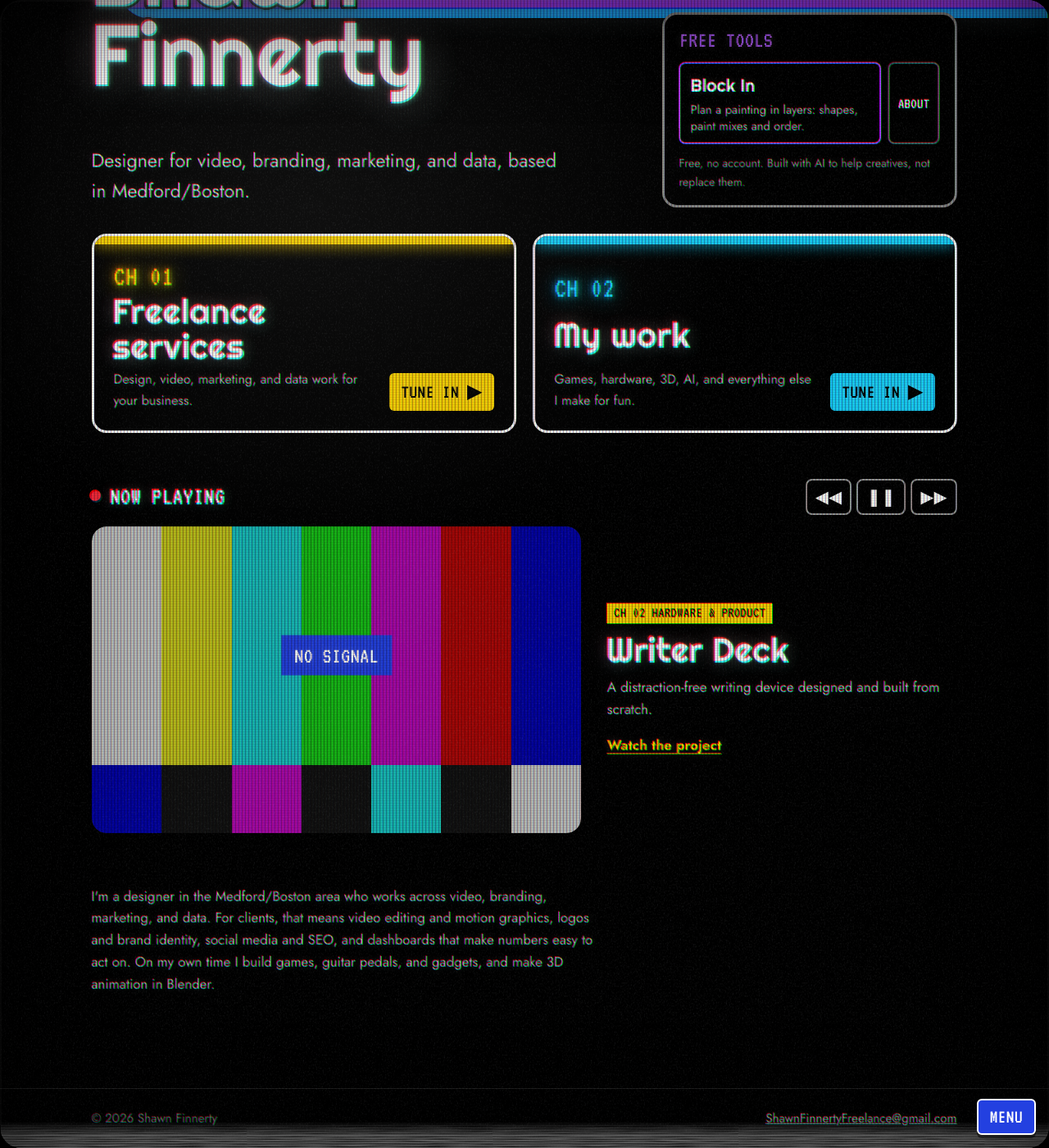
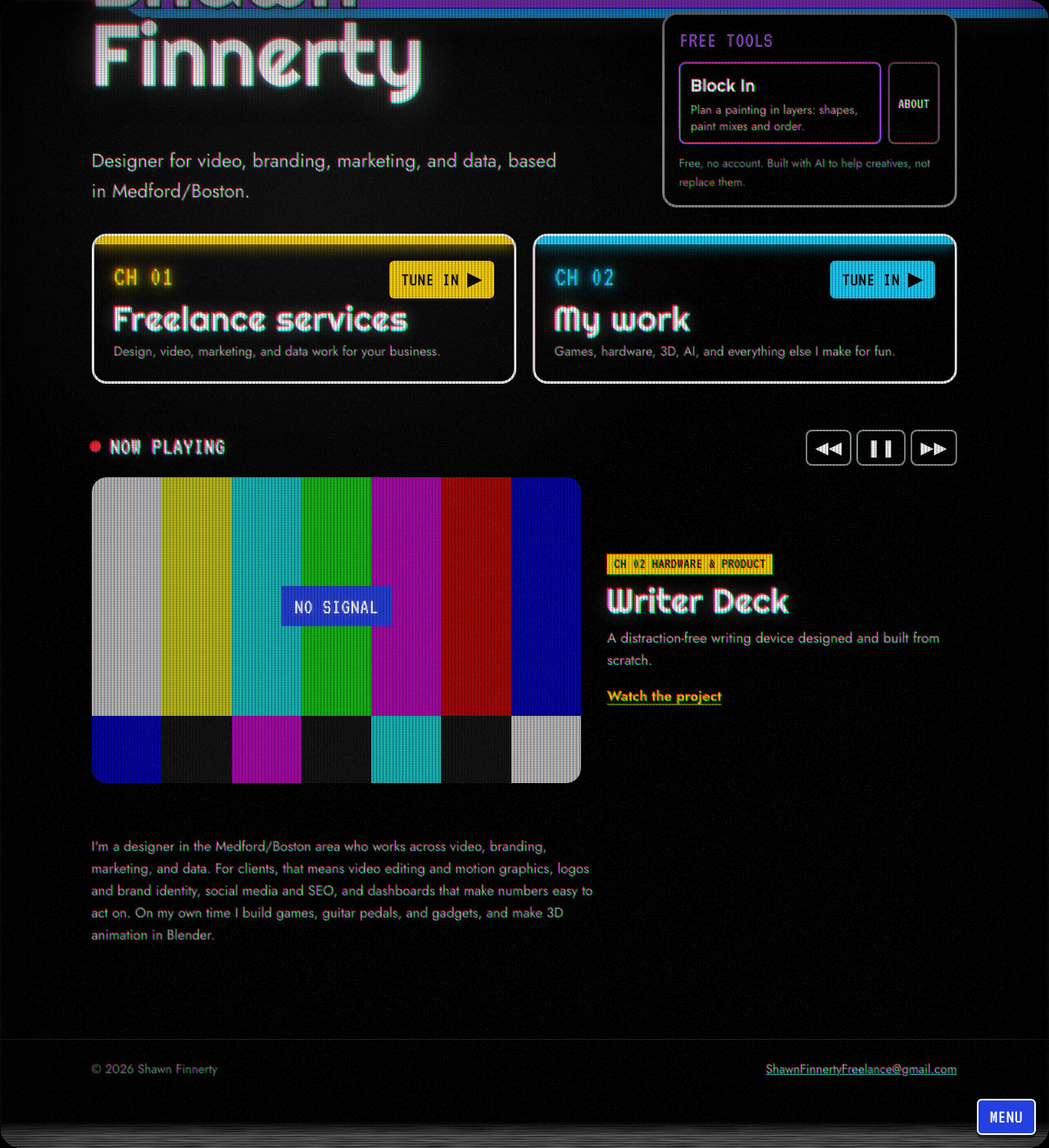
Before and after one commit to ItsNotShawn/shawnfinnerty.work, a Jekyll site: the page built from index.html, in a window 1280 px wide and 1400 px high, scrolled down 154 px. Shown: the whole window at 82% size. Built offline with Jekyll 4.4.1, drawn with Linux system fonts in a browser that asks for light colours; some web fonts are replaced.

Commit message:
Homepage: Tune in button beside channel number so names fit on one line
Co-Authored-By: Claude Opus 5.5 <noreply@anthropic.com>
Claude-Session: https://claude.ai/code/session_01PoU4aPMQCwMMpbXj2zQyDj

```diff
--- a/assets/css/site.css
+++ b/assets/css/site.css
@@ -186,9 +186,10 @@ html.no-motion .home .home__main { animation: none; }
 .channel__desc { color: #bdbdb6; font-size: 1rem; }
 .channel { padding-top: 26px; }
 @media (min-width: 720px) {
-  .channel { grid-template-columns: 1fr auto; column-gap: 20px; align-items: end; }
-  .channel > :not(.channel__go) { grid-column: 1; }
-  .channel__go { grid-column: 2; grid-row: 1 / span 3; margin-top: 0 !important; }
+  .channel { grid-template-columns: 1fr auto; column-gap: 20px; }
+  .channel > :not(.channel__go) { grid-column: 1 / -1; }
+  .channel__num { grid-row: 1; grid-column: 1 !important; }
+  .channel__go { grid-column: 2; grid-row: 1; align-self: center; margin-top: 4px !important; }
 }
 .channel__go {
   align-self: end; justify-self: start; margin-top: 14px; padding: 4px 14px; white-space: nowrap;
```
